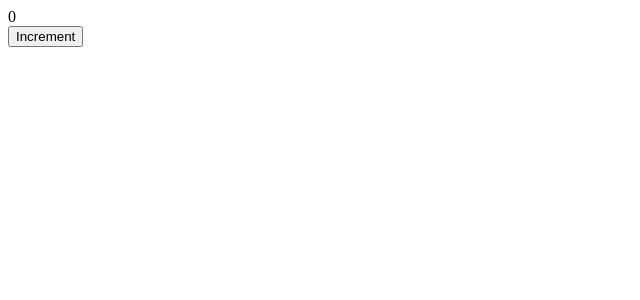
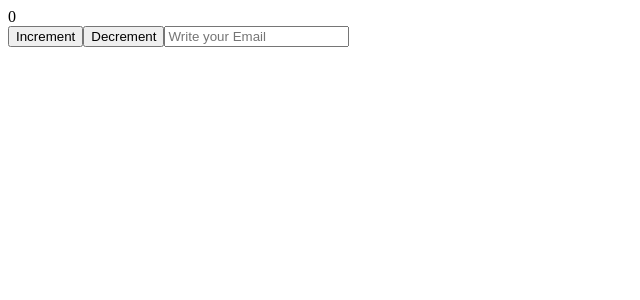
Before and after one commit to KIMJUNSICK/reactHooks-practice, a React (Create React App) app: page / in a window 1280 px wide. Shown: the top 300 px of the page, without its empty margins (0-640 px from the left). Built offline with nearby package versions, Linux system fonts and the light colour scheme.

Commit message:
with Hooks!

```diff
--- a/src/App.js
+++ b/src/App.js
@@ -1,25 +1,27 @@
-import React, { Component } from "react";
+import React, { Component, useState } from "react";
 
-class App extends Component {
-  state = {
-    count: 0
+const App = () => {
+  const [potato, Pizza] = useState(0);
+  const [email, setEmail] = useState("");
+  const updateEmail = e => {
+    const {
+      target: { value }
+    } = e;
+    setEmail(value);
   };
 
-  modify = n => {
-    this.setState({
-      count: n
-    });
-  };
-
-  render() {
-    const { count } = this.state;
-    return (
-      <>
-        <div>{count}</div>
-        <button onClick={() => this.modify(count + 1)}>Increment</button>
-      </>
-    );
-  }
-}
+  return (
+    <>
+      <div>{potato}</div>
+      <button onClick={() => Pizza(potato + 1)}>Increment</button>
+      <button onClick={() => Pizza(potato - 1)}>Decrement</button>
+      <input
+        placeholder="Write your Email"
+        value={email}
+        onChange={updateEmail}
+      />
+    </>
+  );
+};
 
 export default App;
```
